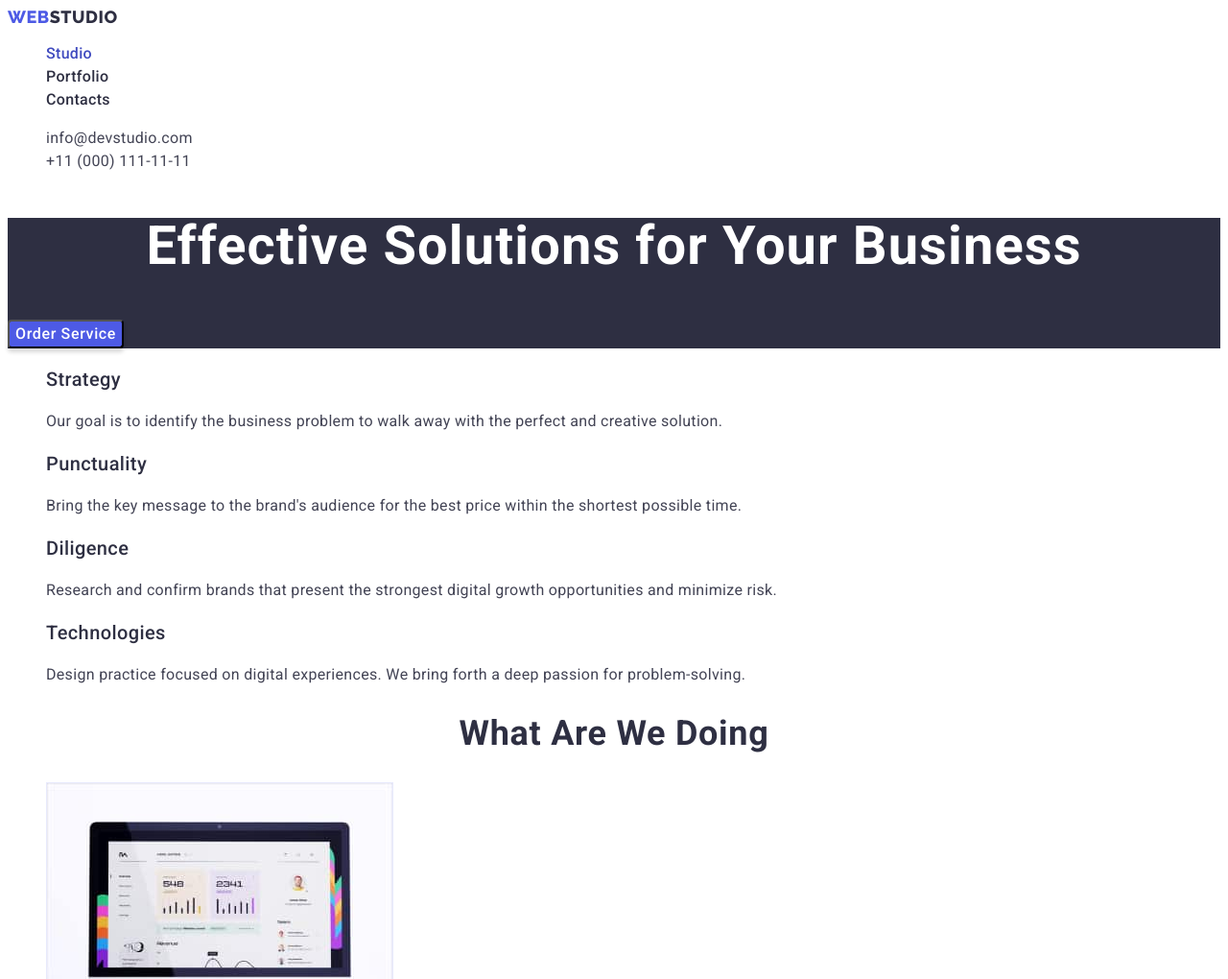
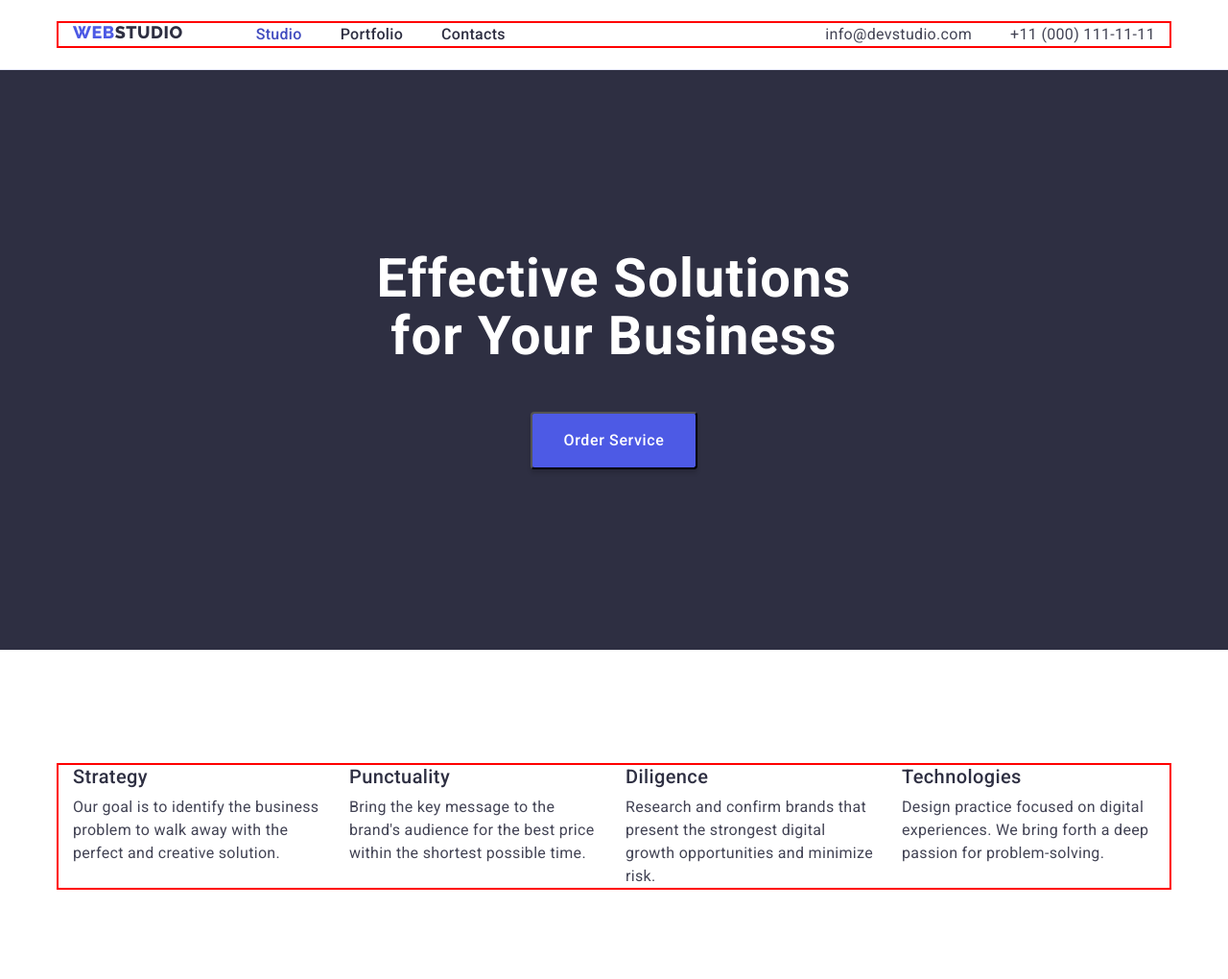
Before and after one commit to andrenaP/goit-markup-hw-03, a plain HTML site: page index.html in a window 1280 px wide. Shown: the top 1020 px of the page at 96% size. Drawn offline with nearby package versions, Linux system fonts and the light colour scheme.

Commit message:
modified:   css/styles.css 	modified:   index.html

```diff
--- a/css/styles.css
+++ b/css/styles.css
@@ -8,16 +8,39 @@
     --White-color:#FFFFFF;
   }
 body{
-    font-family: 'Roboto', sans-serif;
+    font-family: 'Roboto', sans-serif !important;
     color: var(--SLATE);
     background-color: var(--White-color);
     font-size: 16px;
 }
+h1,
+h2,
+h3,
+h4,
+h5,
+h6,
+p {
+  margin: 0;
+}
+ul {
+  margin: 0;
+  padding-left: 0;
+}
+.section{
+    padding-top: 120px;
+    padding-bottom: 120px;
+}
+.features-wrap{
+    display: flex;
+    flex-wrap: rap;
+    gap: 24px;
+}
 .list {
-    list-style: none;
+    list-style-type: none;
   }
 .link {
     text-decoration: none;
+    display: inline-block;
   }
 .visually-hidden {
     position: absolute;
@@ -30,6 +53,16 @@ body{
     clip: rect(0 0 0 0);
     clip-path: inset(100%);
     margin: -1px;
+ }
+ .container{
+    width: 100%;
+    max-width: 1158px;
+    padding: 0 15px;
+    margin: 0 auto;
+    outline: 2px solid red;
+ }
+ .header-wrap{
+    display: flex;
  }
 
  .logo-firstpart{
@@ -58,9 +91,16 @@ body{
   color: var(--active-color);
 }
 .header {
-
+    padding-top: 24px;
+    padding-bottom: 24px;
+    border-bottom: 1px solid var(--CORNFLOWER);
 }
-.header-navigation {
+.navigation-wrap{
+    display: flex;
+}
+.header-navigation-wrap{
+    display: flex;
+    gap: 40px;
 }
 .header-logo {
 font-family: 'Raleway', sans-serif;
@@ -73,6 +113,7 @@ line-height: 1.13;
 letter-spacing: 0.03em;
 text-transform: uppercase;
 color: var(--NAVY-BLUE);
+margin-right: 76px;
 }
 button{
     cursor: pointer;
@@ -92,6 +133,11 @@ color: var(--NAVY-BLUE);
 }
 
 .header-address {
+    margin-left: auto;
+}
+.header-address-wrap{
+    display: flex;
+    gap: 40px;
 }
 .header-address-list {
 }
@@ -120,6 +166,9 @@ color: var(--SLATE);
 }
 .hero {
     background: var(--NAVY-BLUE);
+    padding-top: 188px;
+    padding-bottom: 188px;
+    text-align: center;
 }
 .hero-header {
 
@@ -130,6 +179,11 @@ line-height: 1.07;
 text-align: center;
 letter-spacing: 0.02em;
 color: var(--White-color);
+
+max-width: 500px;
+margin-left: auto;
+margin-right: auto;
+margin-bottom: 48px;
 }
 .hero-button {
 
@@ -143,6 +197,9 @@ color: var(--White-color);
 background: var(--Iris);
 box-shadow: 0px 4px 4px rgba(0, 0, 0, 0.15);
 border-radius: 4px;
+cursor: pointer;
+padding: 16px 32px;
+
 
 }
 
@@ -151,10 +208,13 @@ border-radius: 4px;
 }
 .features-list {
 }
-.features-item {
+.features-item-wrap {
+    flex-basis: 264px;
+    width: calc((100% - 72px) / 4);
 
 }
 .features-list-header {
+
 
 
 font-weight: 500;
@@ -162,6 +222,7 @@ font-size: 20px;
 line-height: 1.2;
 letter-spacing: 0.02em;
 color: var(--NAVY-BLUE);
+margin-bottom:8px;
 
 }
 .features-list-text {
@@ -175,22 +236,27 @@ color: var(--SLATE);
 .about {
 }
 .about-header {
-
-
 font-weight: 700;
 font-size: 36px;
 line-height: 1.11;
 text-align: center;
 letter-spacing: 0.02em;
 text-transform: capitalize;
-
 color: var(--NAVY-BLUE);
+margin-bottom: 72px;
+text-align: center;
 }
-.about-list {
+.about-list-wrap {
+    display: flex;
+    gap: 24px;
+    flex-wrap: wrap;
 }
 .list {
 }
 .about-item {
+    flex-shrink: 0;
+    width: 360px;
+    width: calc((100% - 24px * 2) / 3);
 }
 .about-img {
     background: linear-gradient(0deg, rgba(77, 90, 229, 0.1), rgba(77, 90, 229, 0.1));
@@ -206,7 +272,8 @@ border: 1px solid var(--CORNFLOWER);
 }
 .team-header {
 
-
+margin-bottom: 72px;
+text-align: center;
 font-weight: 700;
 font-size: 36px;
 line-height: 1.11;
@@ -215,7 +282,10 @@ letter-spacing: 0.02em;
 text-transform: capitalize;
 color: var(--NAVY-BLUE);
 }
-.team-list {
+.team-wrap {
+    display: flex;
+    gap: 24px;
+    flex-wrap: wrap;
 }
 .list {
 }
@@ -223,13 +293,18 @@ color: var(--NAVY-BLUE);
 background: var(--White-color);
 box-shadow: 0px 1px 6px rgba(46, 47, 66, 0.08), 0px 1px 1px rgba(46, 47, 66, 0.16), 0px 2px 1px rgba(46, 47, 66, 0.08);
 border-radius: 0px 0px 4px 4px;
+flex-basis: calc((100% - 24px * 3) / 4);
 
+}
+.section-card-info{
+    padding: 32px 0;
+    text-align: center;
 }
 .team-list-img {
 }
 .team-list-header {
 
-
+    margin-bottom: 8px;
 font-weight: 500;
 font-size: 20px;
 line-height: 1.2;
@@ -247,8 +322,11 @@ color: var(--SLATE);
 
 .footer {
     background-color: var(--NAVY-BLUE);
+    padding-top: 100px;
+    padding-bottom: 100px;
 }
 .footer-header {
+    margin-bottom: 16px;
     font-family: 'Raleway', sans-serif;
 
 font-weight: 800;
@@ -267,7 +345,7 @@ color: var(--CLOUD);
 
 .footer-text {
 
-
+max-width: 264px;
 line-height: 1.5;
 
 
--- a/index.html
+++ b/index.html
@@ -8,6 +8,13 @@
     <link rel="preconnect" href="https://fonts.googleapis.com" />
     <link rel="preconnect" href="https://fonts.gstatic.com" crossorigin />
     <link
+      rel="stylesheet"
+      href="https://cdnjs.cloudflare.com/ajax/libs/modern-normalize/1.1.0/modern-normalize.min.css"
+      integrity="sha512-wpPYUAdjBVSE4KJnH1VR1HeZfpl1ub8YT/NKx4PuQ5NmX2tKuGu6U/JRp5y+Y8XG2tV+wKQpNHVUX03MfMFn9Q=="
+      crossorigin="anonymous"
+      referrerpolicy="no-referrer"
+    />
+    <link
       href="https://fonts.googleapis.com/css2?family=Raleway:wght@800&family=Roboto:wght@400;500;700;900&display=swap"
       rel="stylesheet"
     />
@@ -16,11 +23,12 @@
   <body>
     <!-- header -->
     <header class="header">
-      <nav class="header-navigation">
+      <div class="container header-wrap">
+        <nav class="navigation-wrap">
           <a class="header-logo link" href="./index.html"
             ><span class="logo-firstpart">Web</span>Studio</a
           >
-        <ul class="header-list list">
+          <ul class="header-list header-navigation-wrap list">
             <li class="header-item">
               <a class="header-link link current" href="./index.html">Studio</a>
             </li>
@@ -33,7 +41,7 @@
           </ul>
         </nav>
         <address class="header-address">
-        <ul class="header-address-list list">
+          <ul class="header-address-list header-address-wrap list">
             <li class="header-addres-item">
               <a
                 class="header-address-email-link link"
@@ -48,6 +56,7 @@
             </li>
           </ul>
         </address>
+      </div>
     </header>
     <!-- main -->
     <main class="main">
@@ -57,31 +66,32 @@
         <button class="hero-button" type="button">Order Service</button>
       </section>
       <!-- features -->
-      <section class="features">
+      <section class="features section">
+        <div class="container">
           <h2 hidden>features</h2>
-        <ul class="features-list list">
-          <li class="features-item">
+          <ul class="features-list features-wrap list">
+            <li class="features-item-wrap">
               <h3 class="features-list-header">Strategy</h3>
               <p class="features-list-text">
-              Our goal is to identify the business problem to walk away with the
-              perfect and creative solution.
+                Our goal is to identify the business problem to walk away with
+                the perfect and creative solution.
               </p>
             </li>
-          <li class="features-item">
+            <li class="features-item-wrap">
               <h3 class="features-list-header">Punctuality</h3>
               <p class="features-list-text">
                 Bring the key message to the brand's audience for the best price
                 within the shortest possible time.
               </p>
             </li>
-          <li class="features-item">
+            <li class="features-item-wrap">
               <h3 class="features-list-header">Diligence</h3>
               <p class="features-list-text">
                 Research and confirm brands that present the strongest digital
                 growth opportunities and minimize risk.
               </p>
             </li>
-          <li class="features-item">
+            <li class="features-item-wrap">
               <h3 class="features-list-header">Technologies</h3>
               <p class="features-list-text">
                 Design practice focused on digital experiences. We bring forth a
@@ -89,11 +99,13 @@
               </p>
             </li>
           </ul>
+        </div>
       </section>
       <!-- What are we doing -->
-      <section class="about">
+      <section class="section about">
+        <dix class="container">
           <h2 class="about-header">What are we doing</h2>
-        <ul class="about-list list">
+          <ul class="about-list-wrap list">
             <li class="about-item">
               <img
                 class="about-img"
@@ -122,11 +134,13 @@
               />
             </li>
           </ul>
+        </dix>
       </section>
       <!-- Our Team -->
-      <section class="team">
+      <section class="section team">
+        <div class="container">
           <h2 class="team-header">Our Team</h2>
-        <ul class="team-list list">
+          <ul class="team-wrap list">
             <li class="team-item">
               <img
                 class="team-list-img"
@@ -135,9 +149,10 @@
                 width="264"
                 height="260"
               />
-
+              <div class="section-card-info">
                 <h3 class="team-list-header">Mark Guerrero</h3>
                 <p class="team-list-text">Product Designer</p>
+              </div>
             </li>
             <li class="team-item">
               <img
@@ -147,9 +162,10 @@
                 width="264"
                 height="260"
               />
-
+              <div class="section-card-info">
                 <h3 class="team-list-header">Tom Ford</h3>
                 <p class="team-list-text">Frontend Developer</p>
+              </div>
             </li>
             <li class="team-item">
               <img
@@ -159,9 +175,10 @@
                 width="264"
                 height="260"
               />
-
+              <div class="section-card-info">
                 <h3 class="team-list-header">Camila Garcia</h3>
                 <p class="team-list-text">Marketing</p>
+              </div>
             </li>
             <li class="team-item">
               <img
@@ -171,22 +188,26 @@
                 width="264"
                 height="260"
               />
-
+              <div class="section-card-info">
                 <h3 class="team-list-header">Daniel Wilson</h3>
                 <p class="team-list-text">UI Designer</p>
+              </div>
             </li>
           </ul>
+        </div>
       </section>
     </main>
     <!-- footer -->
     <footer class="footer">
+      <div class="container">
         <a class="footer-header link" href="./index.html"
           ><span class="logo-firstpart">Web</span>Studio</a
         >
         <p class="footer-text">
-        Increase the flow of customers and sales for your business with digital
-        marketing & growth solutions.
+          Increase the flow of customers and sales for your business with
+          digital marketing & growth solutions.
         </p>
+      </div>
     </footer>
   </body>
 </html>
```
Lines whose indentation alone changed are shown as unchanged.
